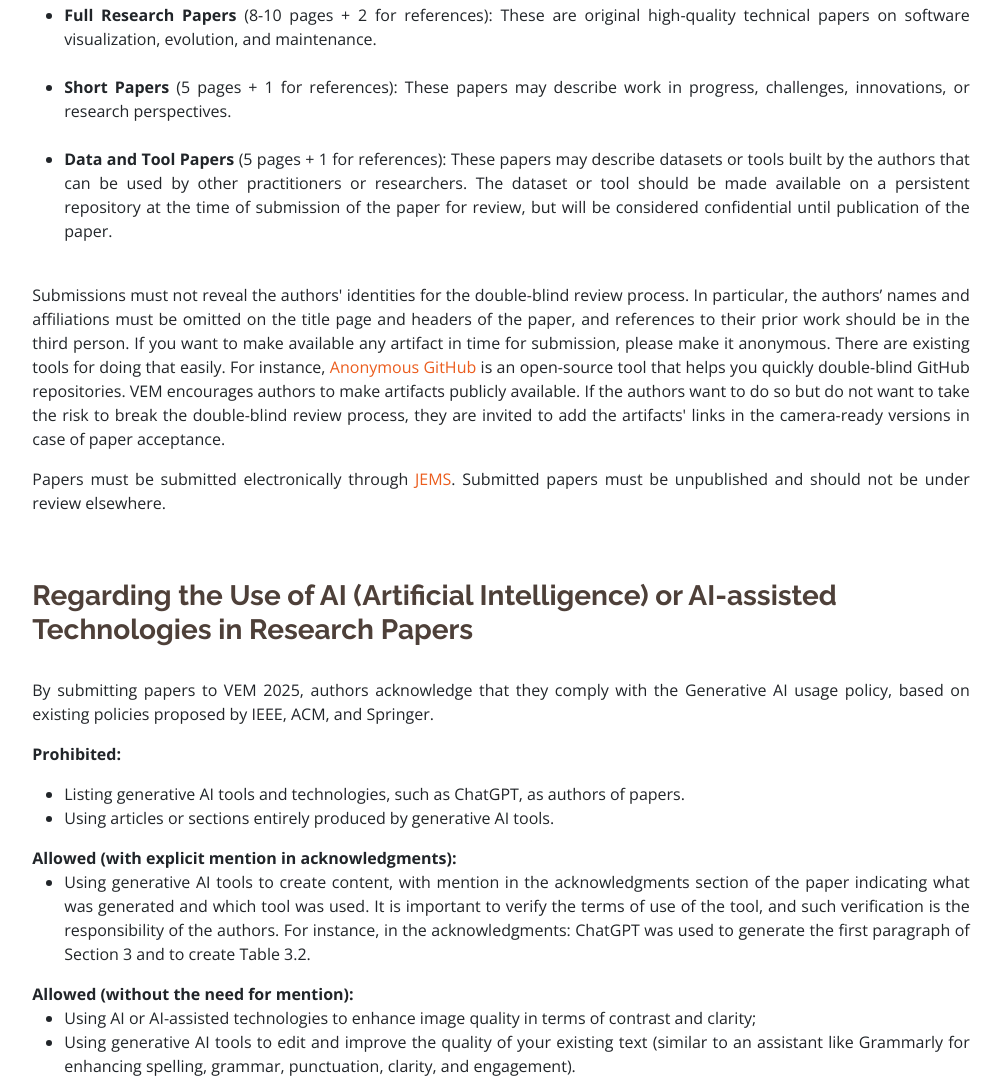
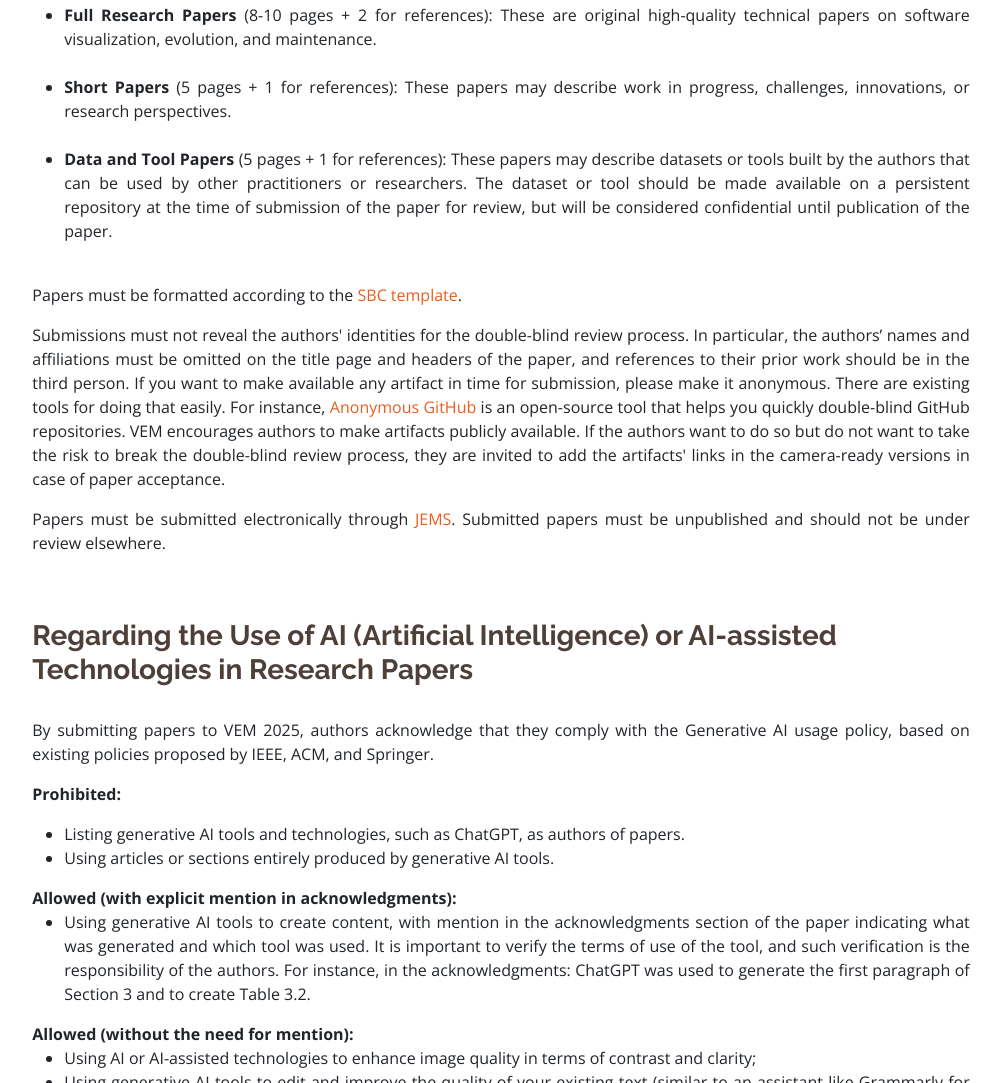
Before and after one commit to vemworkshop/vem2025, a plain HTML site: page callForPapers.html in a window 1280 px wide. Shown: the part 2709-3792 px from the top of the page, without its empty margins (139-1141 px from the left). Drawn offline with nearby package versions, Linux system fonts and the light colour scheme.

Commit message:
Update callForPapers.html
Inclusion information about SBC template in the CFP.

```diff
--- a/callForPapers.html
+++ b/callForPapers.html
@@ -322,6 +322,9 @@
                  </p>
 
                 <p style="text-align: justify;">
+                  Papers must be formatted according to the <a href="https://www.overleaf.com/latex/templates/sbc-conferences-template/blbxwjwzdngr" target="_blank">SBC template</a>.
+                  </p>
+                <p style="text-align: justify;">
                   Submissions must not reveal the authors' identities for the double-blind review process.
                   In particular, the authors’ names and affiliations must be omitted on the title page and
                   headers of the paper, and references to their prior work should be in the third person.
```
